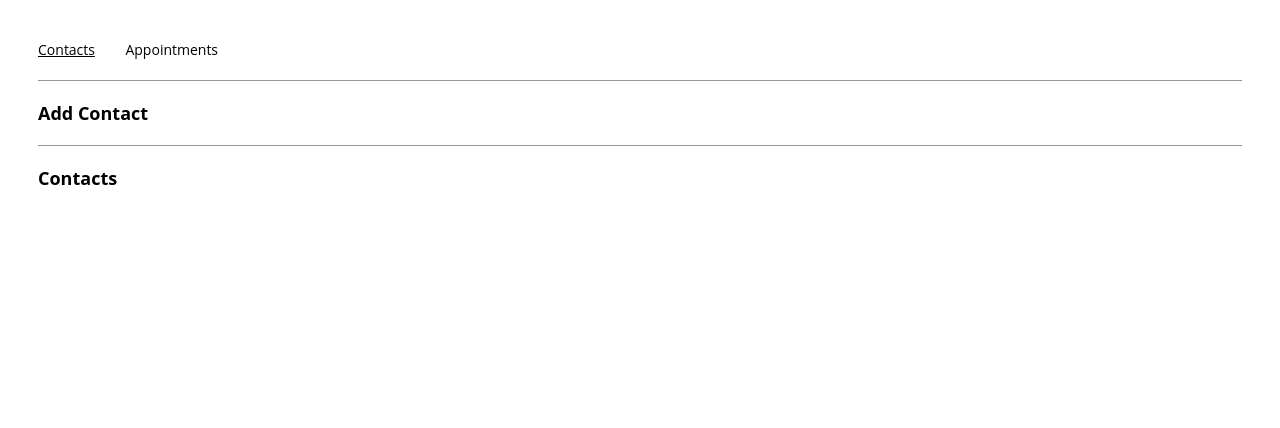
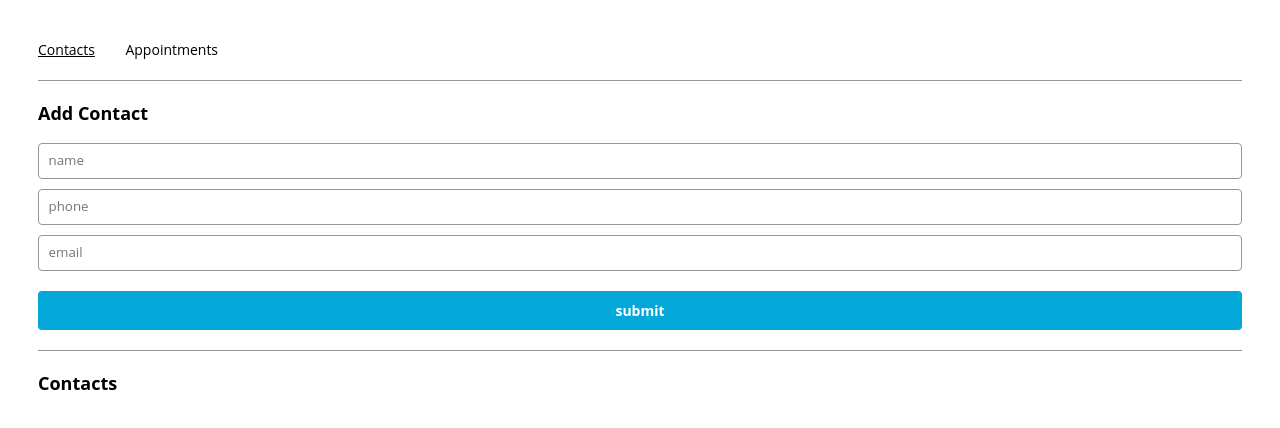
Before and after one commit to Jolijn0101/APPOINTMENT-PLANNER, a React (Create React App) app: page /contacts in a window 1280 px wide. Shown: the top 428 px of the page. Built offline with nearby package versions, Linux system fonts and the light colour scheme.

Commit message:
codecademy opdracht 4

```diff
--- a/src/App.js
+++ b/src/App.js
@@ -18,6 +18,7 @@ function App() {
   };
 
   function addcontact(name, phoneNumber, email) {
+    console.log(name, phoneNumber, email);
     setContacts((prev) => [
       { Name: name, PhoneNumber: phoneNumber, Email: email },
       ...prev,
--- a/src/components/contactForm/ContactForm.js
+++ b/src/components/contactForm/ContactForm.js
@@ -1,4 +1,4 @@
-import React from "react";
+import React from 'react';
 
 export const ContactForm = ({
   name,
@@ -7,9 +7,32 @@ export const ContactForm = ({
   setPhone,
   email,
   setEmail,
-  handleSubmit
+  handleSubmit,
 }) => {
   return (
-    ContactForm
+    <div>
+      <form onSubmit={handleSubmit}>
+        <input
+          placeholder="name"
+          value={name}
+          onChange={(e) => setName(e.target.value)}
+          type="text"
+        />
+        <input
+          placeholder="phone"
+          value={phone}
+          onChange={(e) => setPhone(e.target.value)}
+          type="tel"
+          pattern="[0-9]{4}-[0-9]{6}"
+        />
+        <input
+          placeholder="email"
+          value={email}
+          onChange={(e) => setEmail(e.target.value)}
+          type="email"
+        />
+        <input type="submit" value="submit" />
+      </form>
+    </div>
   );
 };
--- a/src/containers/contactsPage/ContactsPage.js
+++ b/src/containers/contactsPage/ContactsPage.js
@@ -4,24 +4,25 @@ import { ContactForm } from '../../components/contactForm/ContactForm';
 import { TileList } from '../../components/tileList/TileList';
 
 export const ContactsPage = ({ contacts, addcontact }) => {
-  console.log(contacts);
   const [name, setName] = useState('');
   const [phone, setPhone] = useState('');
   const [email, setEmail] = useState('');
 
   const handleSubmit = (e) => {
     e.preventDefault();
-    if (contacts.find((contact) => contact.name === name)) {
+
+    if (contacts.find((contact) => contact.Name === name)) {
       alert('name already excists');
+    } else {
+      addcontact(name, phone, email);
+      setName('');
+      setPhone('');
+      setEmail('');
     }
-    addcontact(name, phone, email);
-    setName('');
-    setPhone('');
-    setEmail('');
   };
 
   useEffect(() => {
-    if (contacts.find((contact) => contact.name === name)) {
+    if (contacts.find((contact) => contact.Name === name)) {
       console.log('name already excists');
     }
   }, [contacts, name]);
```
